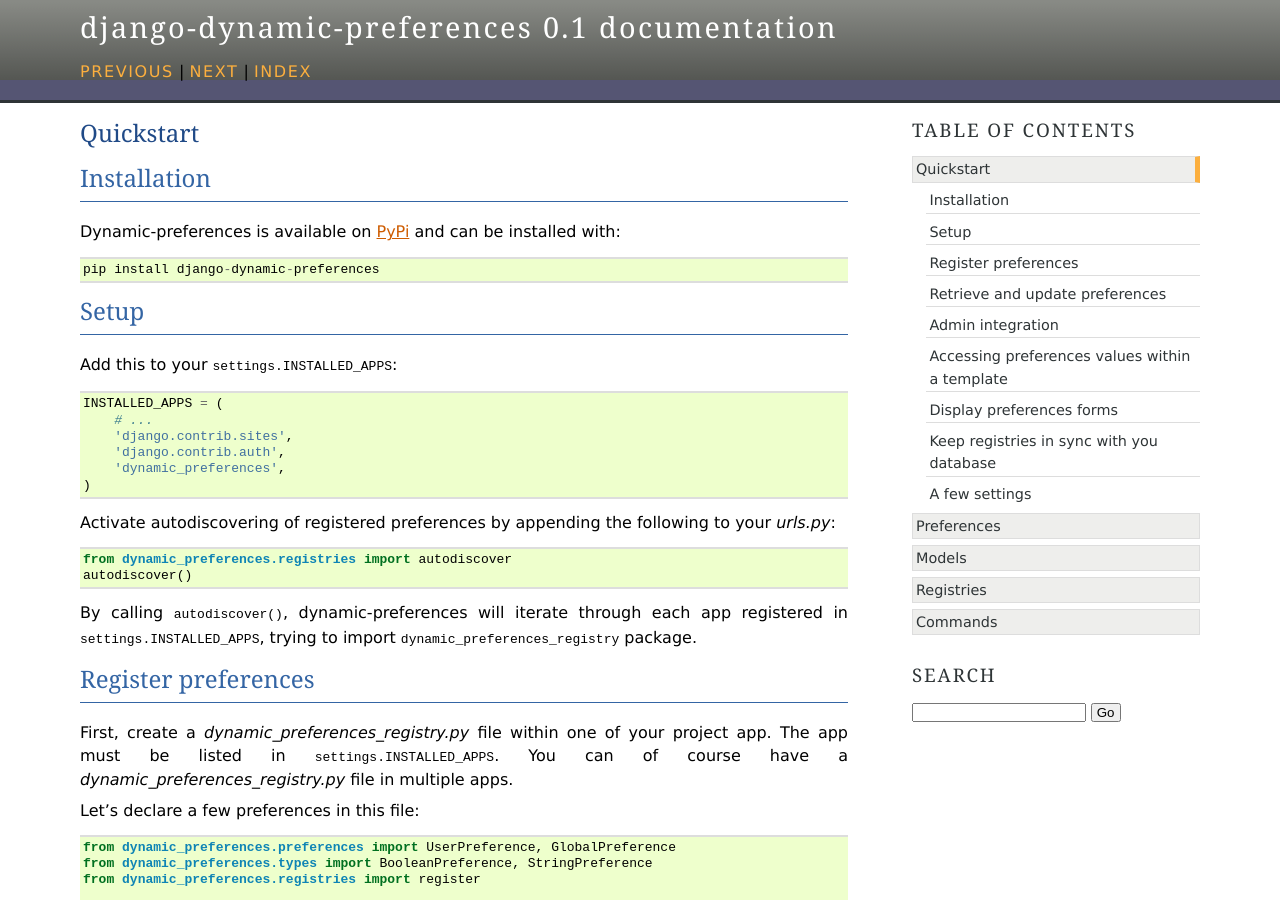
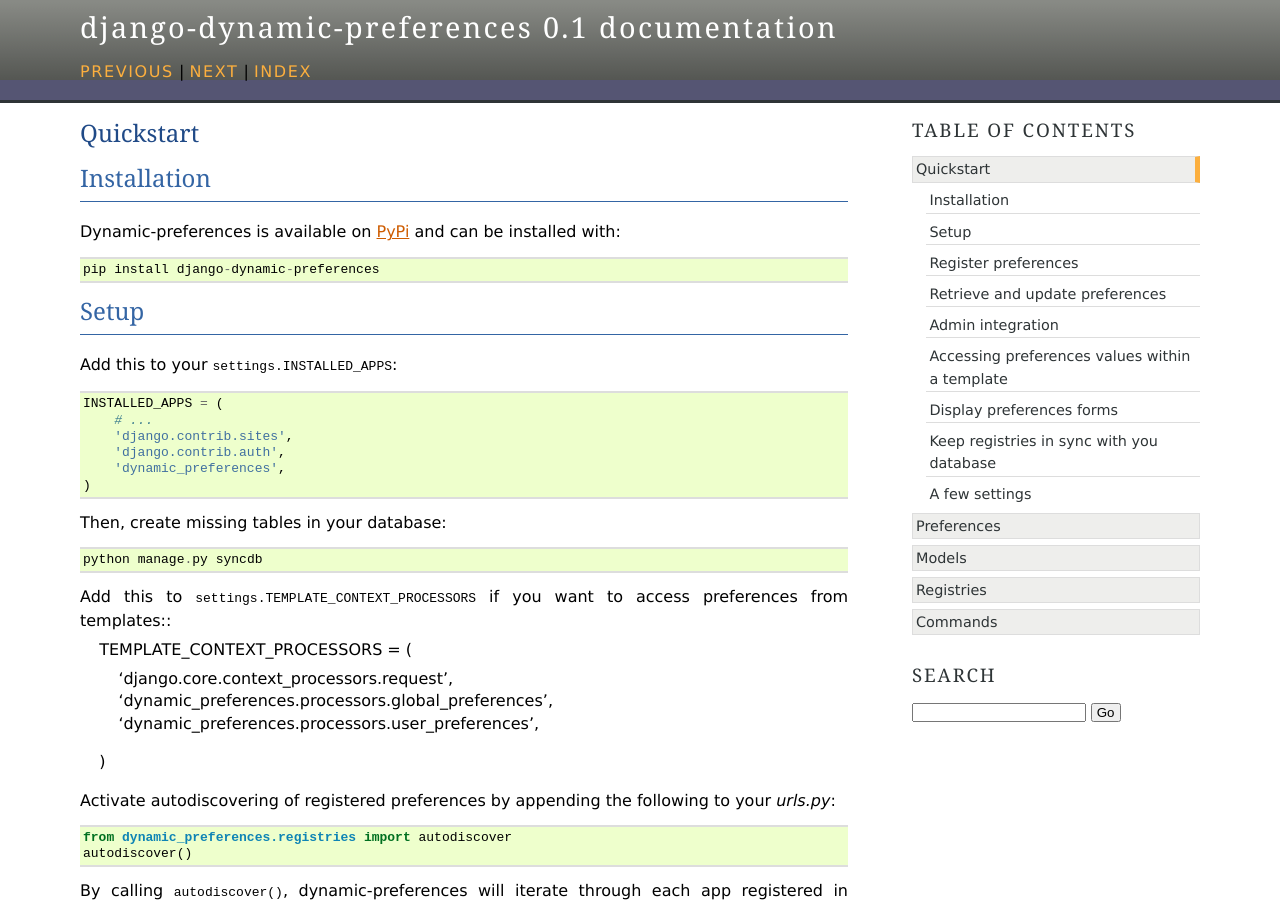
Before and after one commit to agateblue/django-dynamic-preferences, a Sphinx documentation site: the page built from docs/quickstart.rst, in a window 1280 px wide and 900 px high. Built offline with Sphinx 7.4.7, drawn with Linux system fonts in a browser that asks for light colours.

Commit message:
updated doc

```diff
--- a/docs/quickstart.rst
+++ b/docs/quickstart.rst
@@ -18,6 +18,18 @@
         'django.contrib.sites',
         'django.contrib.auth',
         'dynamic_preferences',
+    )
+
+Then, create missing tables in your database::
+
+    python manage.py syncdb
+
+
+Add this to :py:const:`settings.TEMPLATE_CONTEXT_PROCESSORS` if you want to access preferences from templates::
+    TEMPLATE_CONTEXT_PROCESSORS =  (
+        'django.core.context_processors.request',
+        'dynamic_preferences.processors.global_preferences',
+        'dynamic_preferences.processors.user_preferences',
     )
 
 Activate autodiscovering of registered preferences by appending the following to your `urls.py`::
--- a/runtests.py
+++ b/runtests.py
@@ -29,8 +29,8 @@
     },
     TEMPLATE_CONTEXT_PROCESSORS = default_settings.TEMPLATE_CONTEXT_PROCESSORS + (
         'django.core.context_processors.request',
-        'dynamic_preferences.processors.global_preferences_objects',
-        'dynamic_preferences.processors.user_preferences_objects',
+        'dynamic_preferences.processors.global_preferences',
+        'dynamic_preferences.processors.user_preferences',
     ),
     INSTALLED_APPS = (
         'django.contrib.auth',
```
Also changed, not shown: 1 other file.
